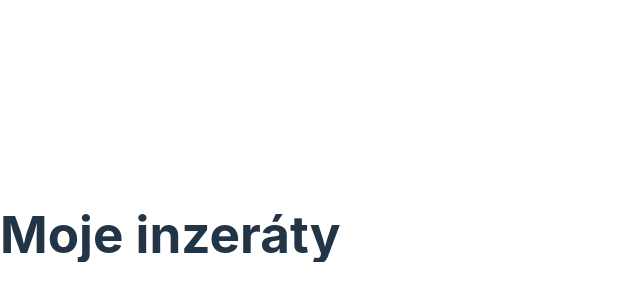
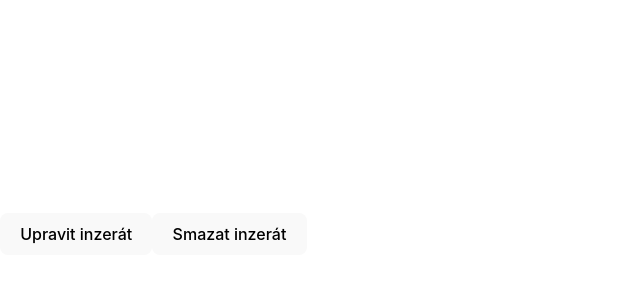
Before and after one commit to LateThen/horsebazar, a React (Vite) app in the folder bazarapp/: page /myposts in a window 1280 px wide. Shown: the part 166-466 px from the top of the page, without its empty margins (0-640 px from the left). Built offline with nearby package versions, Linux system fonts and the light colour scheme.

Commit message:
Updated my posts page

```diff
--- a/bazarapp/src/pages/MyPosts/MyPosts.jsx
+++ b/bazarapp/src/pages/MyPosts/MyPosts.jsx
@@ -1,7 +1,15 @@
-export default function MyPosts(){
+import "MyPosts.css"
+import {Link} from "react-router-dom"
+export default function Login(){
     return(
         <>
-        <h1>Moje inzeráty</h1>
+        <button>Upravit inzerát</button>
+        <button>Smazat inzerát</button>
+        <div></div>
         </>
     )
 }
+/*Přidat smazani a upraveni postu */
+/*Přidat img postu*/
+/*Přidat saska add dalsi*/
+/*Přidat ten div z navbaru*/
```
Also changed, not shown: bazarapp/src/pages/MyPosts/MyPosts.css (added).
